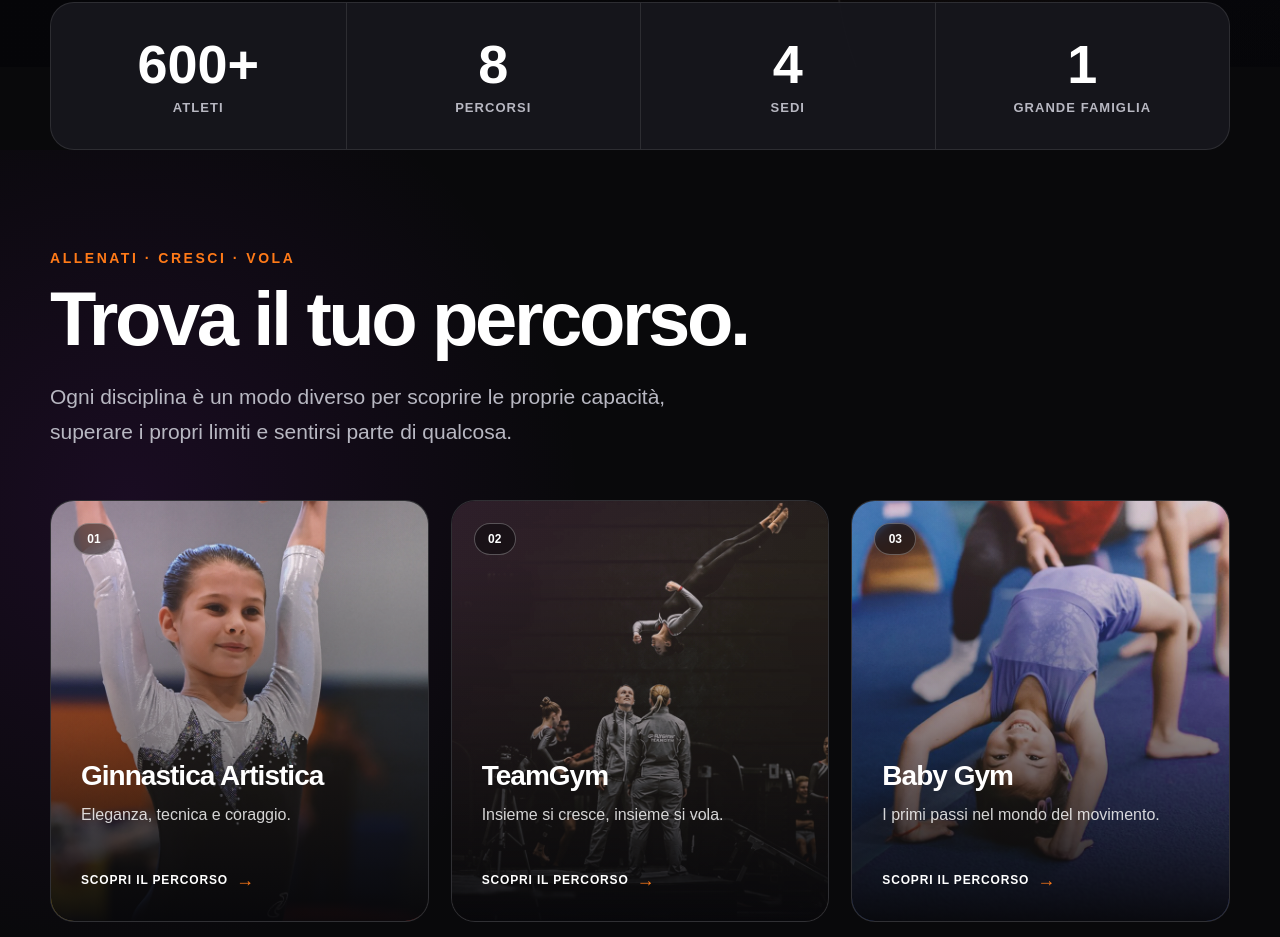
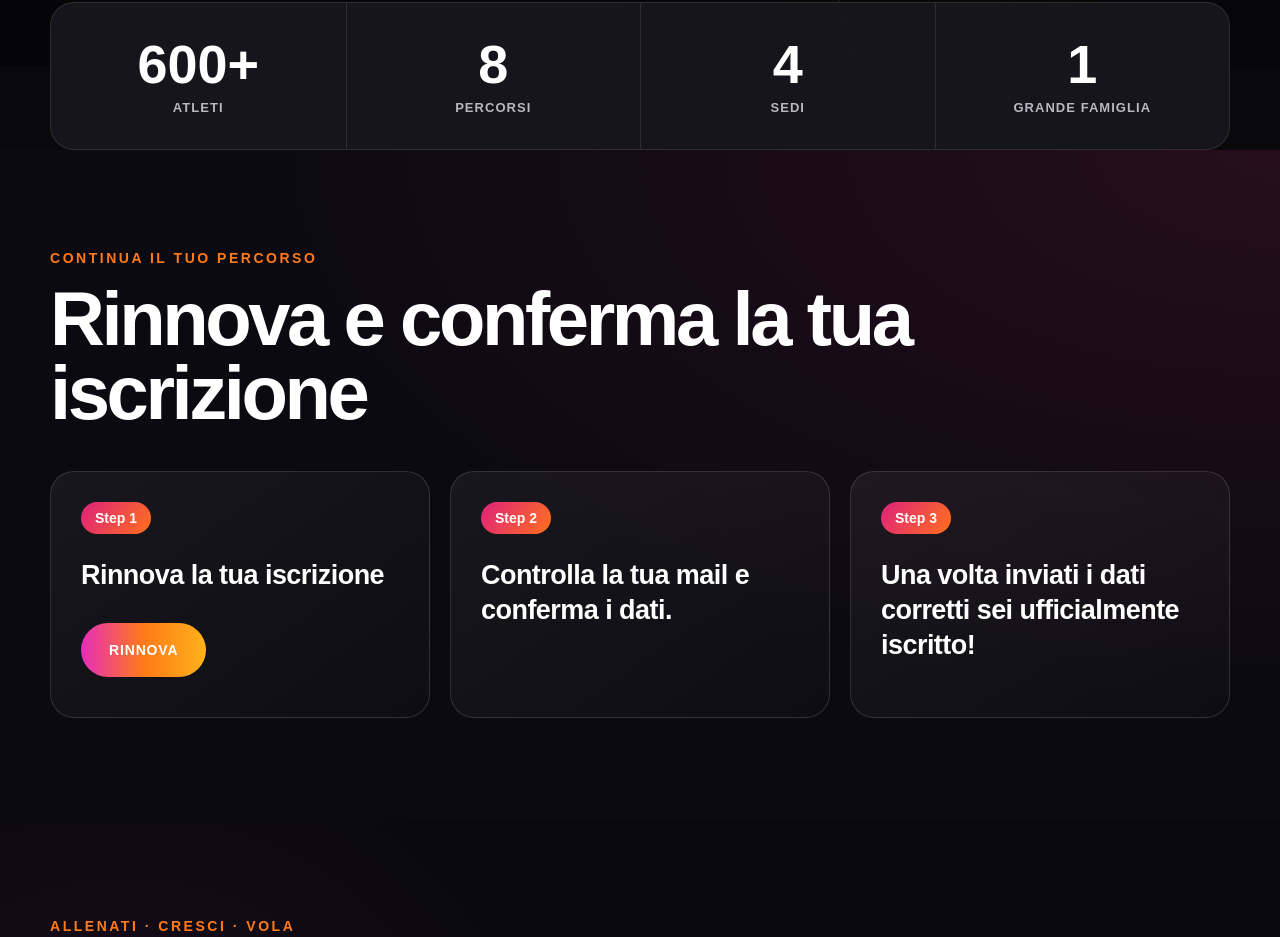
Before and after one commit to Flygym-net/flygym-sito, a plain HTML site: page index.html in a window 1280 px wide. Shown: the part 783-1720 px from the top of the page. Drawn offline with Linux system fonts and the light colour scheme.

Commit message:
Corregge menu e ripristina rinnovo

```diff
--- a/css/style.css
+++ b/css/style.css
@@ -2486,3 +2486,60 @@ body {
         width: 100%;
       }
     }
+
+    /* Rinnovi: tre passaggi e accesso al modulo esistente. */
+    .fg-renewal {
+      scroll-margin-top: 100px;
+      background: radial-gradient(ellipse at top right, rgba(223, 34, 123, .13), transparent 60%), #0a0a10;
+    }
+
+    .fg-renewal .fg-title {
+      max-width: 920px;
+    }
+
+    .fg-renewal-steps {
+      display: grid;
+      grid-template-columns: repeat(3, minmax(0, 1fr));
+      gap: 20px;
+      margin: 40px 0 0;
+      padding: 0;
+      list-style: none;
+    }
+
+    .fg-renewal-steps li {
+      padding: 30px;
+      border: 1px solid rgba(255, 255, 255, .13);
+      border-radius: 24px;
+      background: linear-gradient(145deg, rgba(255, 255, 255, .055), rgba(255, 255, 255, .015));
+    }
+
+    .fg-renewal-step {
+      display: inline-block;
+      padding: 8px 14px;
+      border-radius: 30px;
+      background: linear-gradient(120deg, #df227b, #ff6f1d);
+      color: #fff;
+      font-size: 14px;
+      font-weight: 800;
+    }
+
+    .fg-renewal-steps h3 {
+      margin: 24px 0;
+      font-size: clamp(21px, 2.2vw, 27px);
+      line-height: 1.3;
+      letter-spacing: -.02em;
+    }
+
+    .fg-renewal-steps .fg-button {
+      margin-top: 6px;
+    }
+
+    @media (max-width: 767px) {
+      .fg-renewal-steps {
+        grid-template-columns: 1fr;
+      }
+
+      .fg-renewal-steps li {
+        padding: 26px;
+      }
+    }
--- a/index.html
+++ b/index.html
@@ -5,7 +5,7 @@
   <meta name="viewport" content="width=device-width, initial-scale=1.0">
   <title>Fly Gym | Never Stop Dreaming</title>
   <meta name="description" content="Fly Gym ASD: percorsi sportivi per bambini, ragazzi e adulti. Ginnastica artistica, TeamGym, Baby Gym, Kickboxing, Calisthenics, Pilates, Pole Dance e Yoga.">
-  <link rel="stylesheet" href="css/style.css?v=20260911-home-restore">
+  <link rel="stylesheet" href="css/style.css?v=20260911-menu-renewal">
   <link rel="stylesheet" href="css/responsive.css?v=20260911-cardzoom">
 </head>
 <body>
@@ -30,9 +30,9 @@
 
       <nav class="fg-menu" id="fgMenu">
         <a href="#percorsi">Percorsi</a>
+        <a href="#rinnovo">Rinnovo</a>
+        <a href="certificato-medico.html">Certificato medico</a>
         <a href="#valori">Chi siamo</a>
-        <a href="#hall-of-dreams" hidden>Hall of Dreams</a>
-        <a href="#tecnici" hidden>Tecnici</a>
         <a href="#sedi">Sedi</a>
         <a href="#contatti">Contatti</a>
       </nav>
@@ -104,6 +104,28 @@
           <strong>1</strong>
           <span>Grande famiglia</span>
         </div>
+      </div>
+    </section>
+
+    <section class="fg-section fg-renewal" id="rinnovo" aria-labelledby="fg-renewal-title">
+      <div class="fg-container">
+        <p class="fg-eyebrow">Continua il tuo percorso</p>
+        <h2 class="fg-title" id="fg-renewal-title">Rinnova e conferma la tua iscrizione</h2>
+        <ol class="fg-renewal-steps">
+          <li>
+            <span class="fg-renewal-step">Step 1</span>
+            <h3>Rinnova la tua iscrizione</h3>
+            <a class="fg-button" href="prova-gratuita/index.html">Rinnova</a>
+          </li>
+          <li>
+            <span class="fg-renewal-step">Step 2</span>
+            <h3>Controlla la tua mail e conferma i dati.</h3>
+          </li>
+          <li>
+            <span class="fg-renewal-step">Step 3</span>
+            <h3>Una volta inviati i dati corretti sei ufficialmente iscritto!</h3>
+          </li>
+        </ol>
       </div>
     </section>
 
```
Also changed, not shown: .wix/topology.json.
